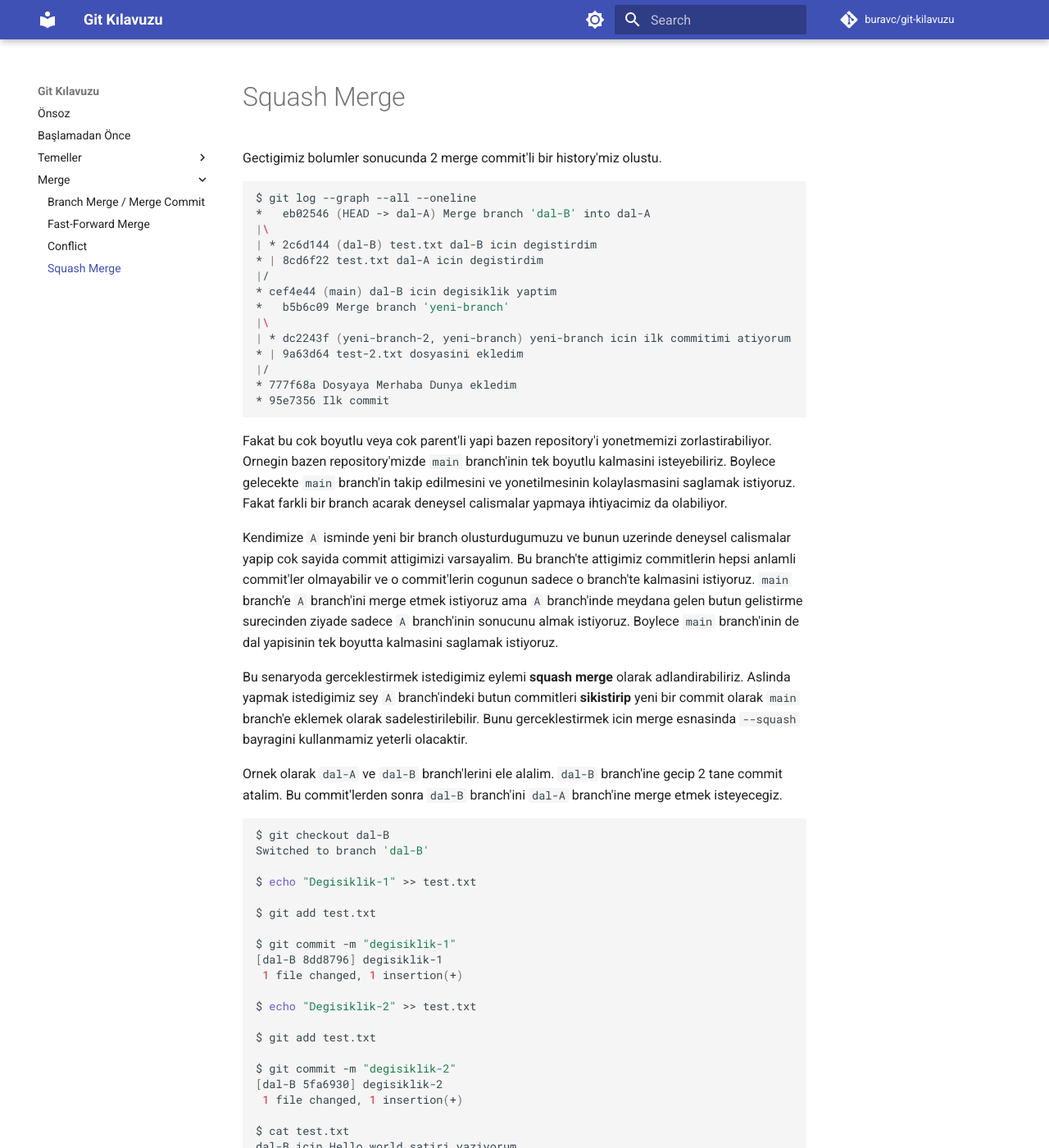
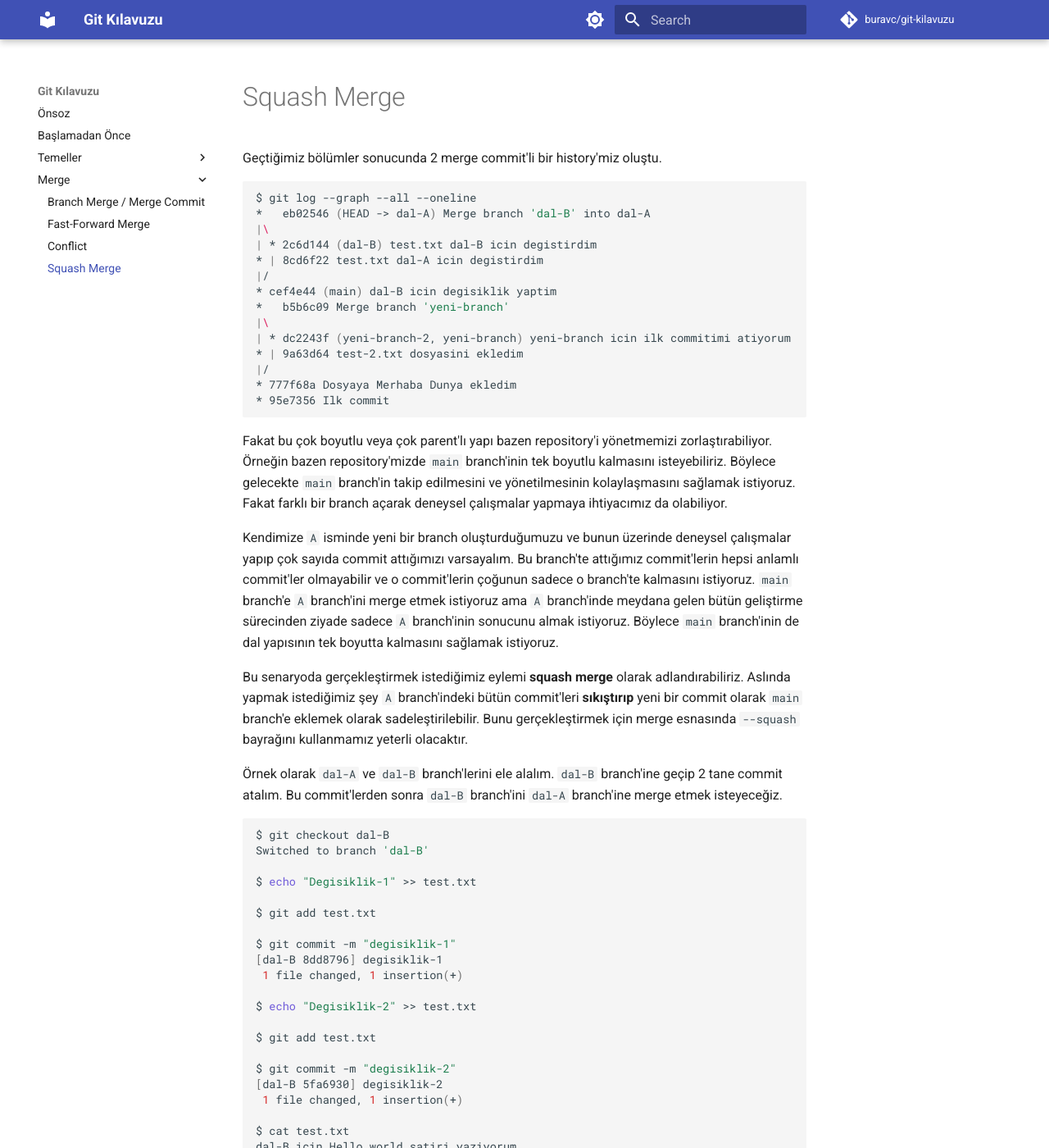
Before and after one commit to buravc/git-kilavuzu, an MkDocs documentation site: the page built from docs/merge/squash-merge.md, in a window 1280 px wide and 1400 px high. Shown: the whole window at 82% size. Built offline with MkDocs 1.6.1 and Material for MkDocs 9.7.7, drawn with Linux system fonts in a browser that asks for light colours; comment, search, counter and statistics services are not loaded; some of the changed text lies outside the part shown.

Commit message:
translate squash-merge to Turkish

```diff
--- a/docs/merge/squash-merge.md
+++ b/docs/merge/squash-merge.md
@@ -1,24 +1,24 @@
-Gectigimiz bolumler sonucunda 2 merge commit'li bir history'miz olustu.
+Geçtiğimiz bölümler sonucunda 2 merge commit'li bir history'miz oluştu.
 
 -8<- "squash_merge.md:git-log-1"
 
-Fakat bu cok boyutlu veya cok parent'li yapi bazen repository'i yonetmemizi zorlastirabiliyor. Ornegin bazen repository'mizde `main` branch'inin tek boyutlu kalmasini isteyebiliriz. Boylece gelecekte `main` branch'in takip edilmesini ve yonetilmesinin kolaylasmasini saglamak istiyoruz. Fakat farkli bir branch acarak deneysel calismalar yapmaya ihtiyacimiz da olabiliyor.
+Fakat bu çok boyutlu veya çok parent'lı yapı bazen repository'i yönetmemizi zorlaştırabiliyor. Örneğin bazen repository'mizde `main` branch'inin tek boyutlu kalmasını isteyebiliriz. Böylece gelecekte `main` branch'in takip edilmesini ve yönetilmesinin kolaylaşmasını sağlamak istiyoruz. Fakat farklı bir branch açarak deneysel çalışmalar yapmaya ihtiyacımız da olabiliyor.
 
-Kendimize `A` isminde yeni bir branch olusturdugumuzu ve bunun uzerinde deneysel calismalar yapip cok sayida commit attigimizi varsayalim. Bu branch'te attigimiz commitlerin hepsi anlamli commit'ler olmayabilir ve o commit'lerin cogunun sadece o branch'te kalmasini istiyoruz. `main` branch'e `A` branch'ini merge etmek istiyoruz ama `A` branch'inde meydana gelen butun gelistirme surecinden ziyade sadece `A` branch'inin sonucunu almak istiyoruz. Boylece `main` branch'inin de dal yapisinin tek boyutta kalmasini saglamak istiyoruz.
+Kendimize `A` isminde yeni bir branch oluşturduğumuzu ve bunun üzerinde deneysel çalışmalar yapıp çok sayıda commit attığımızı varsayalım. Bu branch'te attığımız commit'lerin hepsi anlamlı commit'ler olmayabilir ve o commit'lerin çoğunun sadece o branch'te kalmasını istiyoruz. `main` branch'e `A` branch'ini merge etmek istiyoruz ama `A` branch'inde meydana gelen bütün geliştirme sürecinden ziyade sadece `A` branch'inin sonucunu almak istiyoruz. Böylece `main` branch'inin de dal yapısının tek boyutta kalmasını sağlamak istiyoruz.
 
-Bu senaryoda gerceklestirmek istedigimiz eylemi **squash merge** olarak adlandirabiliriz. Aslinda yapmak istedigimiz sey `A` branch'indeki butun commitleri **sikistirip** yeni bir commit olarak `main` branch'e eklemek olarak sadelestirilebilir. Bunu gerceklestirmek icin merge esnasinda `--squash` bayragini kullanmamiz yeterli olacaktir.
+Bu senaryoda gerçekleştirmek istediğimiz eylemi **squash merge** olarak adlandırabiliriz. Aslında yapmak istediğimiz şey `A` branch'indeki bütün commit'leri **sıkıştırıp** yeni bir commit olarak `main` branch'e eklemek olarak sadeleştirilebilir. Bunu gerçekleştirmek için merge esnasında `--squash` bayrağını kullanmamız yeterli olacaktır.
 
-Ornek olarak `dal-A` ve `dal-B` branch'lerini ele alalim. `dal-B` branch'ine gecip 2 tane commit atalim. Bu commit'lerden sonra `dal-B` branch'ini `dal-A` branch'ine merge etmek isteyecegiz.
+Örnek olarak `dal-A` ve `dal-B` branch'lerini ele alalım. `dal-B` branch'ine geçip 2 tane commit atalım. Bu commit'lerden sonra `dal-B` branch'ini `dal-A` branch'ine merge etmek isteyeceğiz.
 
 -8<- "squash_merge.md:prepare-dal-b"
 
-`dal-B` uzerinde 2 commit atarak `test.txt` dosyasina 2 degisiklik yaptik. Simdi ise `dal-A` branch'ine gecerek **squash merge** yapmayi deneyelim.
+`dal-B` üzerinde 2 commit atarak `test.txt` dosyasına 2 değişiklik yaptık. Şimdi ise `dal-A` branch'ine geçerek **squash merge** yapmayı deneyelim.
 
 -8<- "squash_merge.md:squash-merge"
 
-`git status` komutunun ciktisindan da anlasilacagi uzere calistirdigimiz `merge` otomatik olarak bir commit atmadi. Onun yerine `dal-B` branch'indeki degisiklikleri index'e ekledi. Bu durumda commit'i kendimiz elle tamamlamamiz gerekiyor.
+`git status` komutunun çıktısından da anlaşılacağı üzere çalıştırdığımız `merge` otomatik olarak bir commit atmadı. Onun yerine `dal-B` branch'indeki değişiklikleri index'e ekledi. Bu durumda commit'i kendimiz elle tamamlamamız gerekiyor.
 
 -8<- "squash_merge.md:git-commit-log"
 -8<- "squash_merge.md:cat-test-txt"
 
-Commit'i gerceklestirdikten sonra log'dan da gorebilecegimiz uzere aslinda bir merge commit'i olusmadi. Onun yerine sadece kendisinden onceki commit'e bakan yeni bir commit olustu ve bu yeni commit ile birlikte `dal-B` branch'inde `test.txt` dosyasina yaptigimiz degisiklikler artik `dal-A` branch'inde mevcut hale geldi.
+Commit'i gerçekleştirdikten sonra log'dan da görebileceğimiz üzere aslında bir merge commit'i oluşmadı. Onun yerine sadece kendisinden önceki commit'e bakan yeni bir commit oluştu ve bu yeni commit ile birlikte `dal-B` branch'inde `test.txt` dosyasına yaptığımız değişiklikler artık `dal-A` branch'inde mevcut hale geldi.
```
